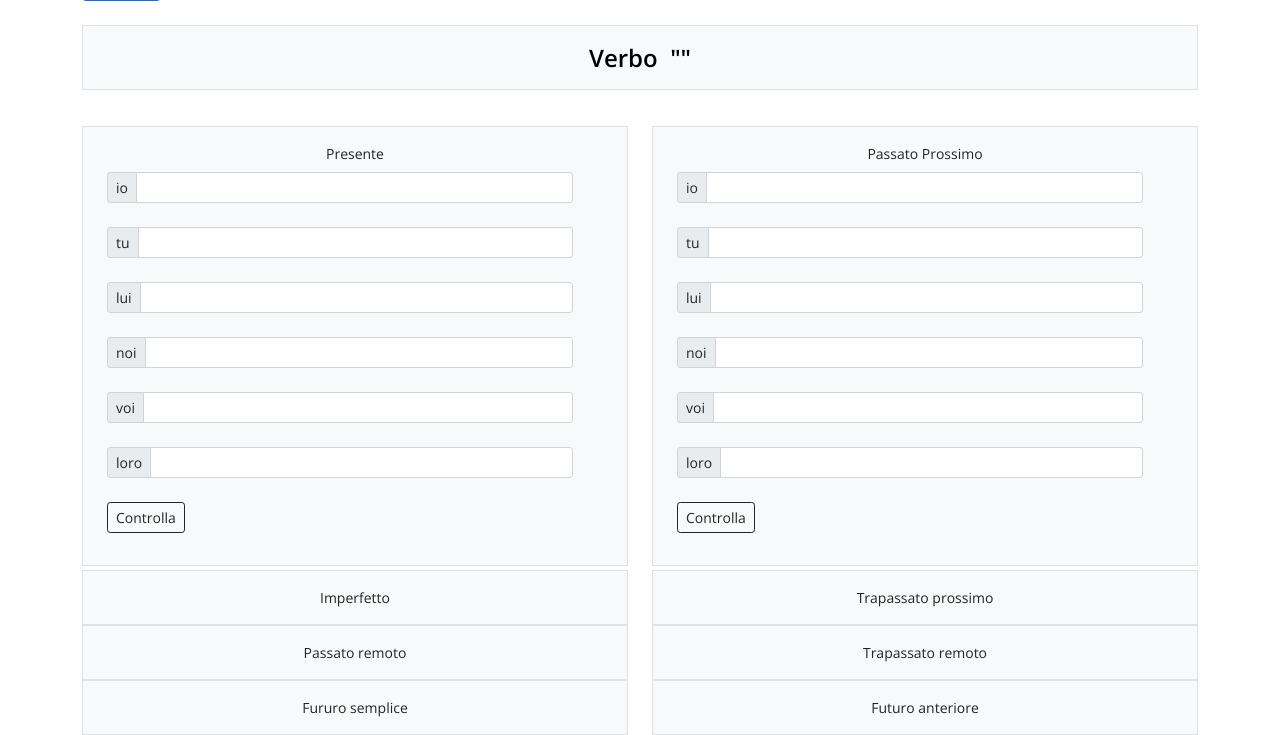
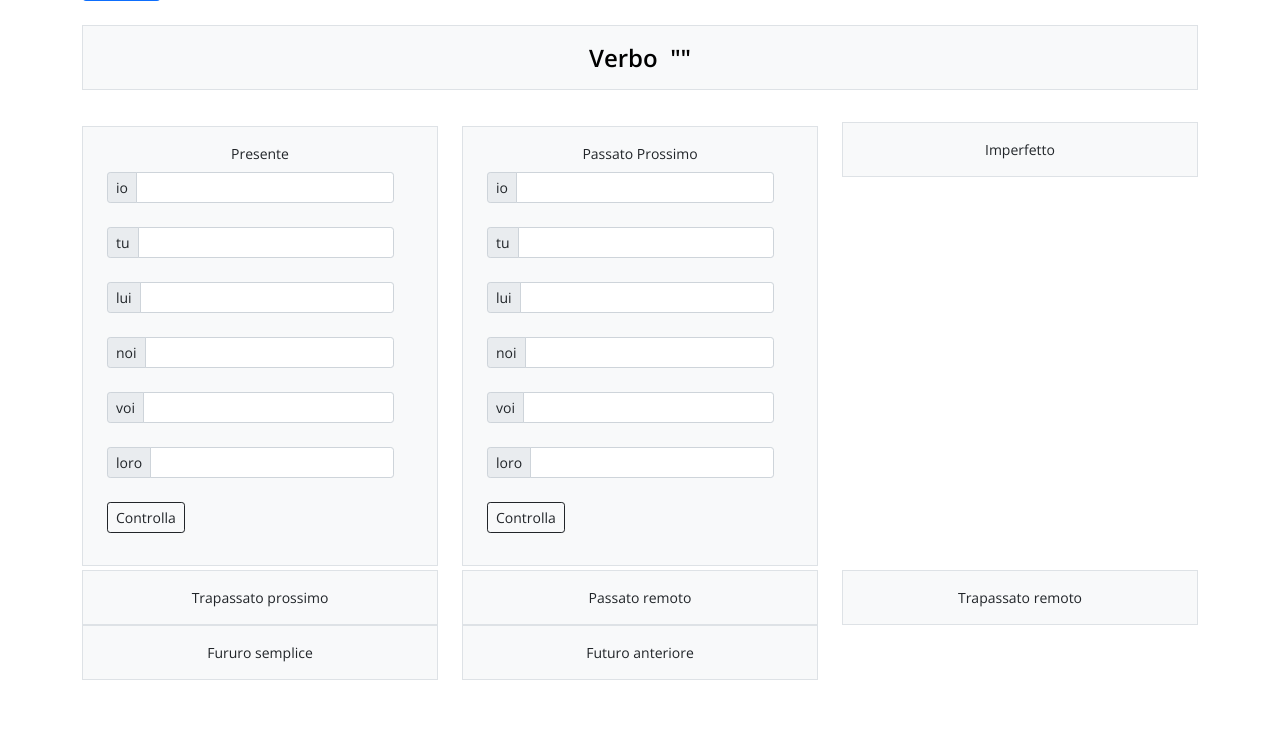
Before and after one commit to raphaelcordon/Verbi, a Flask app: template templates/italiano/italiano.html in a window 1280 px wide. Shown: the part 117-852 px from the top of the page. After the commit the page ends 797 px from the top, so only its background shows below. Run offline with Flask 2, Linux system fonts and the light colour scheme; the template is opened without the code that fills it, so the values that code supplies are empty; some libraries are stand-ins or nearby versions.

Commit message:
Update italiano.html

```diff
--- a/templates/italiano/italiano.html
+++ b/templates/italiano/italiano.html
@@ -38,7 +38,7 @@
     </div>
 
     <div class="container">
-      <div class="row row-cols-1 row-cols-lg-2">
+      <div class="row row-cols-1 row-cols-lg-2 row-cols-xl-3">
           <!-- ##### Partial Presente ##### -->
             {% include 'italiano/partials/presente.html' %}
 
```
